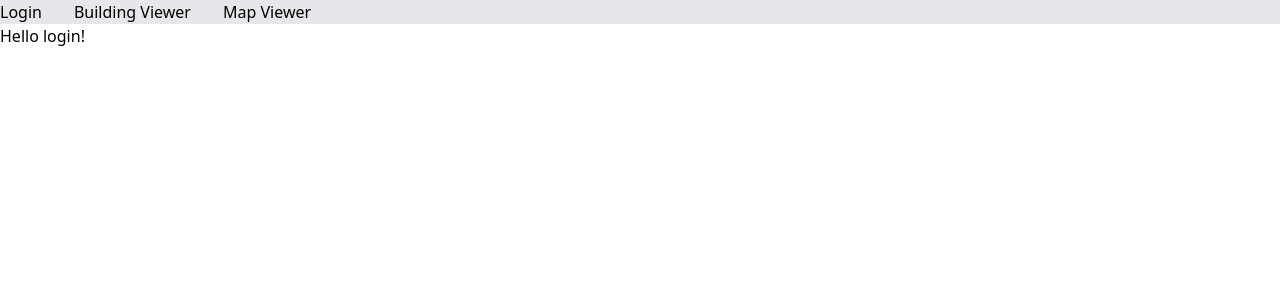
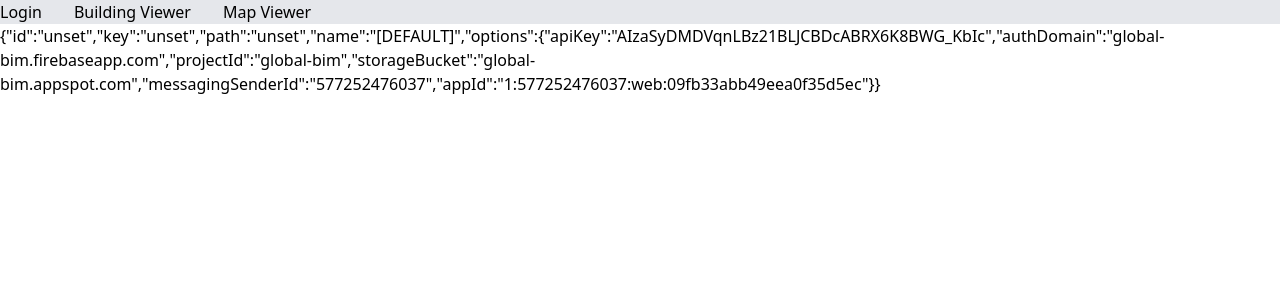
Before and after one commit to badiarq/global-bim, a React (Create React App) app: page / in a window 1280 px wide. Shown: the top 300 px of the page. Built offline with nearby package versions, Linux system fonts and the light colour scheme.

Commit message:
Connect firebase project

```diff
--- a/package.json
+++ b/package.json
@@ -7,6 +7,7 @@
     "@testing-library/react": "^13.4.0",
     "@testing-library/user-event": "^13.5.0",
     "autoprefixer": "^10.4.13",
+    "firebase": "^9.17.2",
     "postcss": "^8.4.21",
     "react": "^18.2.0",
     "react-dom": "^18.2.0",
--- a/src/App.js
+++ b/src/App.js
@@ -2,10 +2,24 @@
 import { LoginForm } from "./components/login-form";
 import { BuildingViewer } from "./components/building-viewer";
 import { MapViewer } from "./components/map-viewer";
+import { initializeApp } from "firebase/app";
 
 // page components
 import Navbar from "./components/Navbar";
 import Map from "./pages/map/map";
+
+// Firebase configuration
+const firebaseConfig = {
+  apiKey: "AIzaSyDMDVqnLBz21BLJCBDcABRX6K8BWG_KbIc",
+  authDomain: "global-bim.firebaseapp.com",
+  projectId: "global-bim",
+  storageBucket: "global-bim.appspot.com",
+  messagingSenderId: "577252476037",
+  appId: "1:577252476037:web:09fb33abb49eea0f35d5ec"
+};
+
+// Initialize Firebase
+initializeApp(firebaseConfig);
 
 function App() {
   return (
--- a/src/components/login-form.tsx
+++ b/src/components/login-form.tsx
@@ -1,5 +1,6 @@
 import { FC } from "react";
+import { getApp } from "firebase/app"
 
 export const LoginForm: FC = () => {
-    return <h1>Hello login!</h1>
+    return <h1>{JSON.stringify(getApp())}</h1>
 }
```
Also changed, not shown: 1 other file (tests, documents, lock files or other folders).
